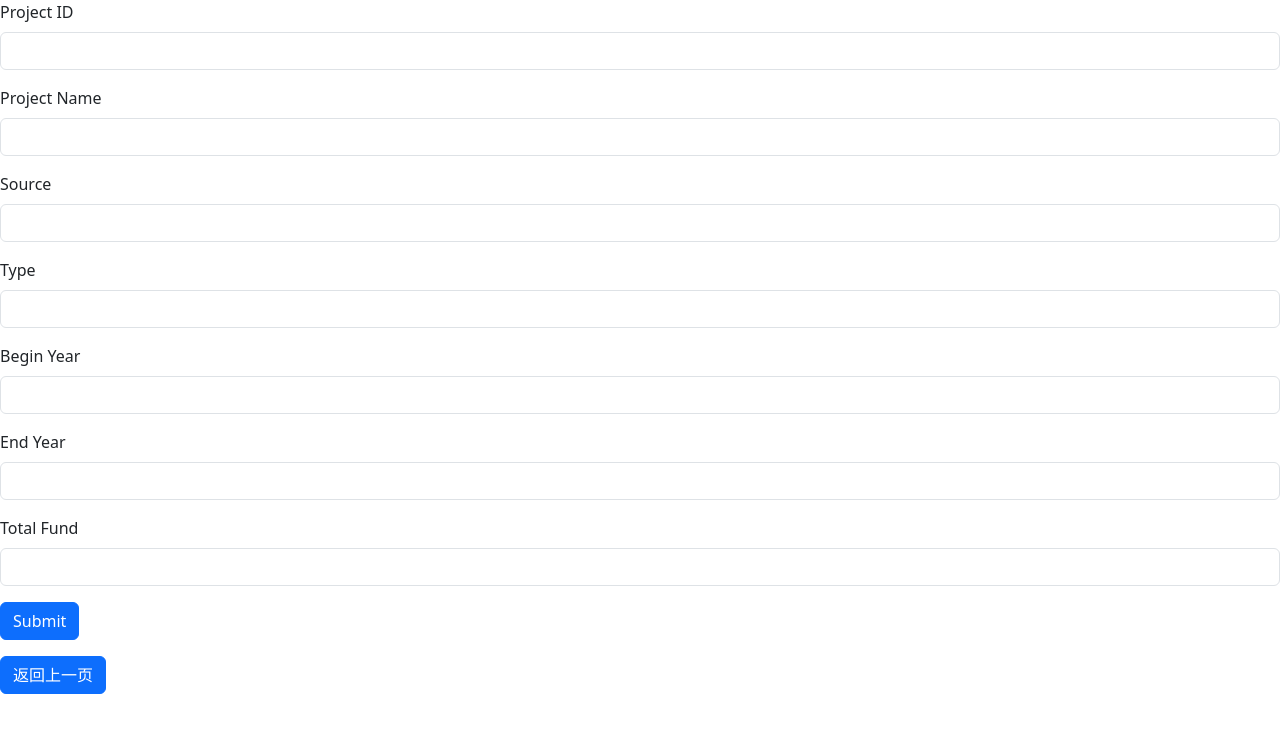
After one commit to IrisesD/Database, a Flask app: template Labs/lab3/backend/templates/project_add.html in a window 1280 px wide. The commit adds this page. Shown: the top 733 px of the page. Run offline with Flask 3, Linux system fonts and the light colour scheme; the template is opened without the code that fills it, so the values that code supplies are empty; parts of the project's set-up code (start-up, migrations or seed data) failed here and were passed over.

Commit message:
Add lab3 sth

```diff
--- /dev/null
+++ b/Labs/lab3/backend/templates/project_add.html
@@ -0,0 +1,35 @@
+<link href="https://cdn.jsdelivr.net/npm/bootstrap@5.3.0-alpha1/dist/css/bootstrap.min.css" rel="stylesheet" integrity="sha384-GLhlTQ8iRABdZLl6O3oVMWSktQOp6b7In1Zl3/Jr59b6EGGoI1aFkw7cmDA6j6gD" crossorigin="anonymous">
+<script src="https://cdn.jsdelivr.net/npm/bootstrap@5.3.0-alpha1/dist/js/bootstrap.bundle.min.js" integrity="sha384-/mhDoLbDldZc3qpsJHpLogda//BVZbgYuw6kof4u2FrCedxOtgRZDTHgHUhOCVim" crossorigin="anonymous"></script>
+<form action="/project/add/po", method='POST'>
+            <div class="mb-3">
+                <label for="exampleEmail1" class="form-label">Project ID</label>
+                <input type="text" class="form-control" name="project_id">
+              </div>
+              <div class="mb-3">
+                <label for="exampleEmail1" class="form-label">Project Name</label>
+                <input type="text" class="form-control" name="project_name">
+              </div>
+              <div class="mb-3">
+                <label for="exampleEmail1" class="form-label">Source</label>
+                <input type="text" class="form-control" name="source">
+              </div>
+              <div class="mb-3">
+                <label for="exampleEmail1" class="form-label">Type</label>
+                <input type="text" class="form-control" name="ptype">
+              </div>
+              <div class="mb-3">
+                <label for="exampleEmail1" class="form-label">Begin Year</label>
+                <input type="text" class="form-control" name="begin_year">
+              </div>
+              <div class="mb-3">
+                <label for="exampleEmail1" class="form-label">End Year</label>
+                <input type="text" class="form-control" name="end_year">
+              </div>
+              <div class="mb-3">
+                <label for="exampleEmail1" class="form-label">Total Fund</label>
+                <input type="text" class="form-control" name="level">
+              </div>
+              <!--对多位作者的处理-->
+            <button type="submit" class="btn btn-primary">Submit</button>
+        </form>
+        <a class="btn btn-primary" href="/course/show" role="button">返回上一页</a>
```
Also changed, not shown: Labs/lab3/backend/templates/course_add.html (added, +19 -0 lines), Labs/lab3/backend/templates/course_show.html (+4 -4 lines), Labs/lab3/backend/templates/paper_add.html (added, +31 -0 lines), Labs/lab3/backend/templates/paper_show.html (+4 -4 lines), Labs/lab3/backend/templates/project_show.html (+4 -4 lines).
